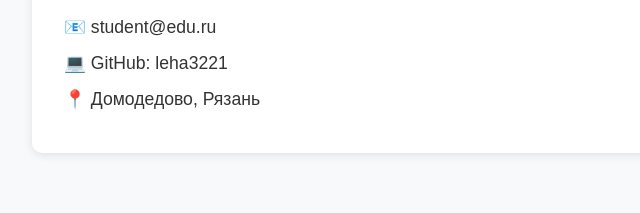
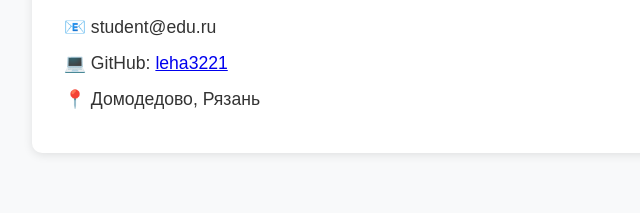
Before and after one commit to leha3221/frontback, a plain HTML site: page pages/contacts.html in a window 1280 px wide. Shown: the part 747-960 px from the top of the page, 0-640 px from the left. Drawn offline with Linux system fonts and the light colour scheme.

Commit message:
практика 13

```diff
--- a/pages/contacts.html
+++ b/pages/contacts.html
@@ -48,7 +48,7 @@
             <h3>Контакты:</h3>
             <div class="contact-details">
                 <p>📧 student@edu.ru</p>
-                <p>💻 GitHub: leha3221</p>
+                <p>💻 GitHub: <a href="https://github.com/leha3221">leha3221</a></p>
                 <p>📍 Домодедово, Рязань</p>
             </div>
         </section>
```
